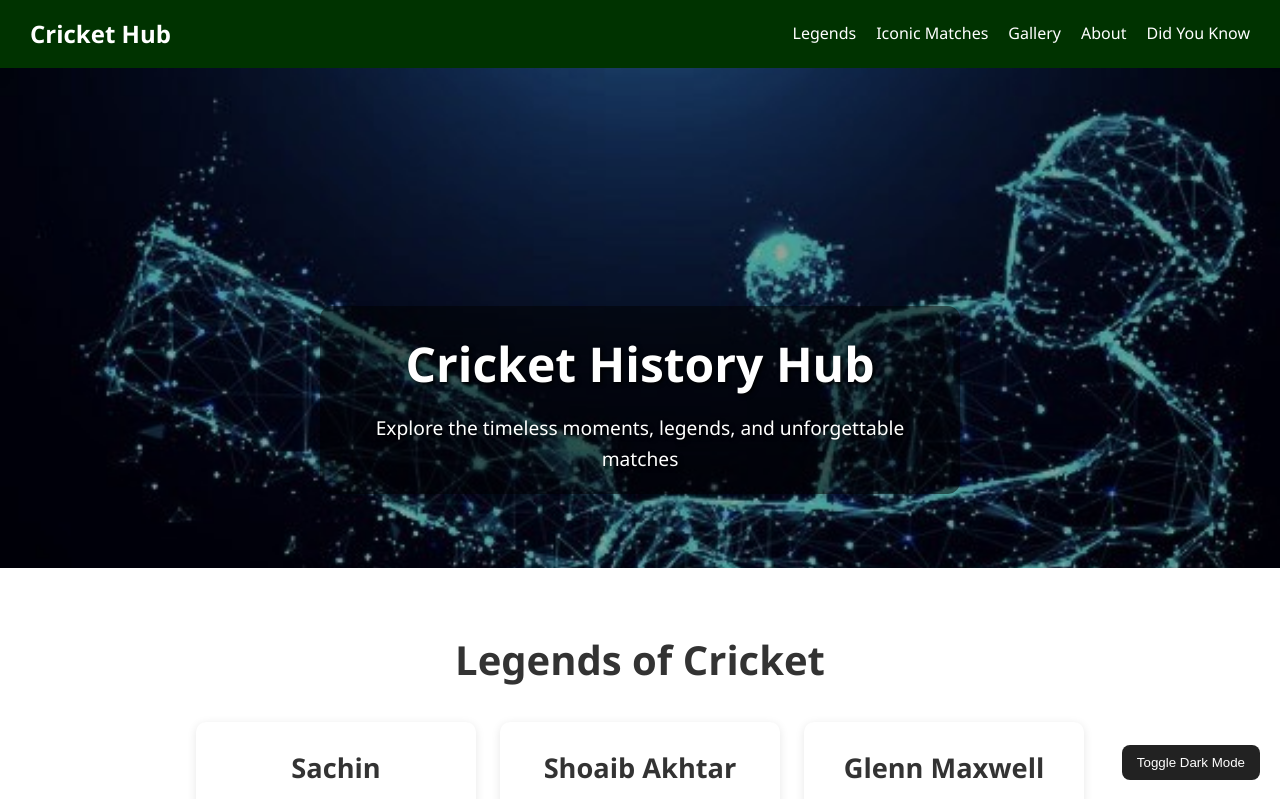
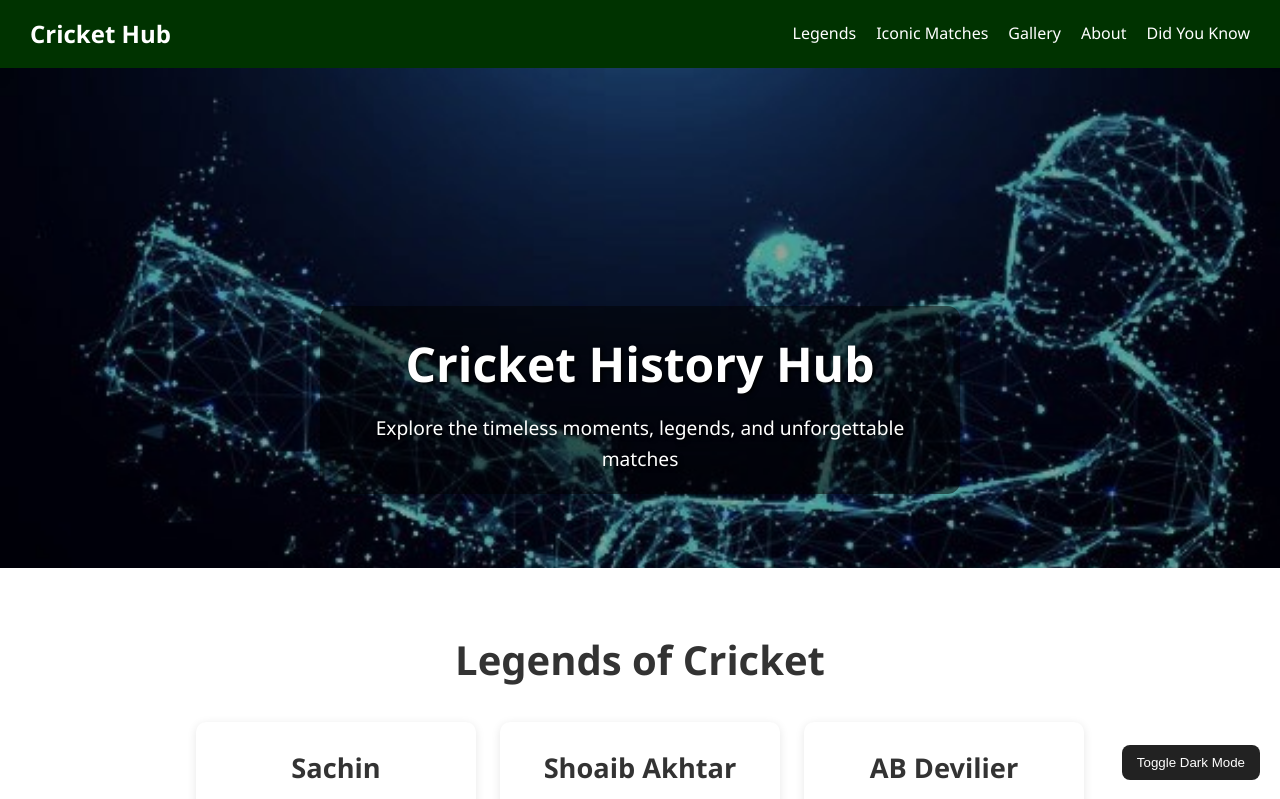
Before and after one commit to aqib3523/Cricket-Hub, a plain HTML site: page index.html in a window 1280 px wide. Shown: the top 799 px of the page. Drawn offline with Linux system fonts and the light colour scheme.

Commit message:
Update index.html

```diff
--- a/index.html
+++ b/index.html
@@ -42,7 +42,7 @@
         <p>The Rawalpindi Express – fastest bowler in cricket history.</p>
       </a>
       <a class="card" href="abdevilier.html">
-        <h3>Glenn Maxwell</h3>
+        <h3>AB Devilier</h3>
         <p>The Big Show – an explosive all-rounder redefining modern cricket.</p>
       </a>
     </div>
```
